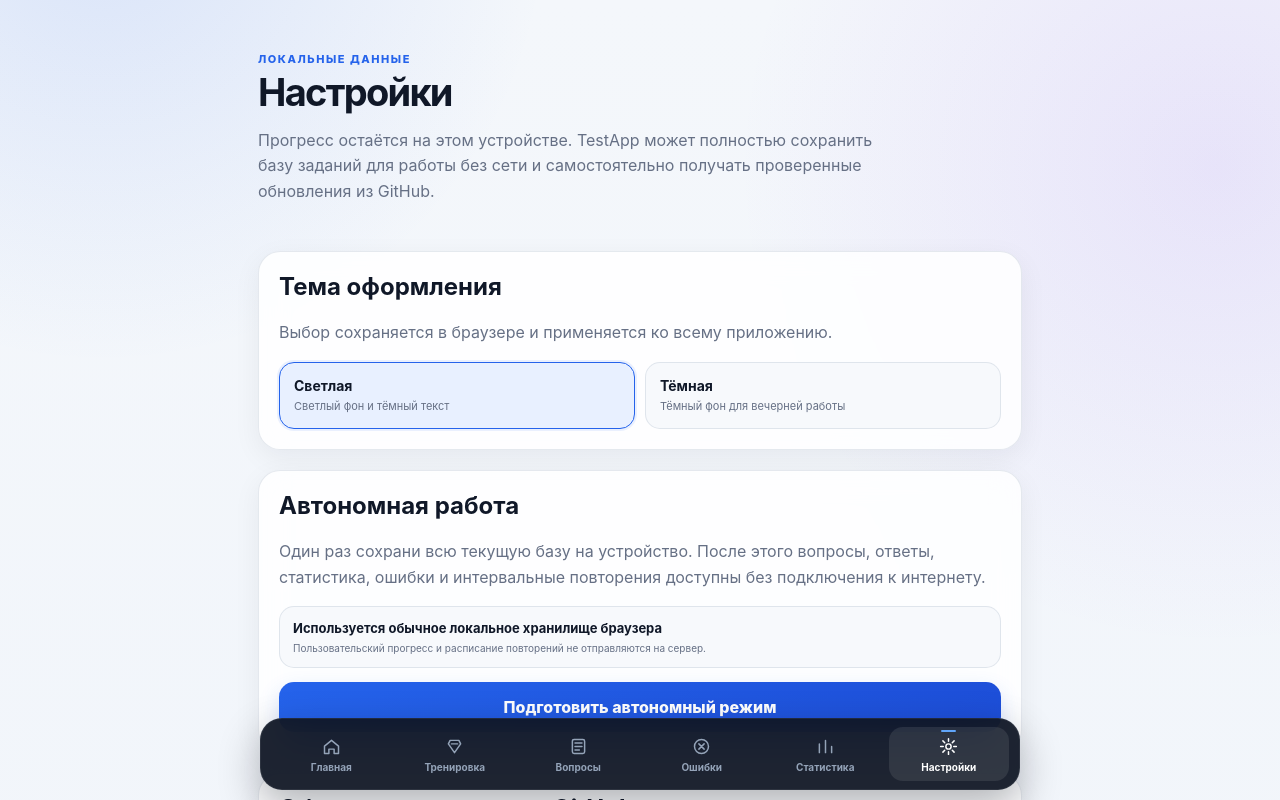
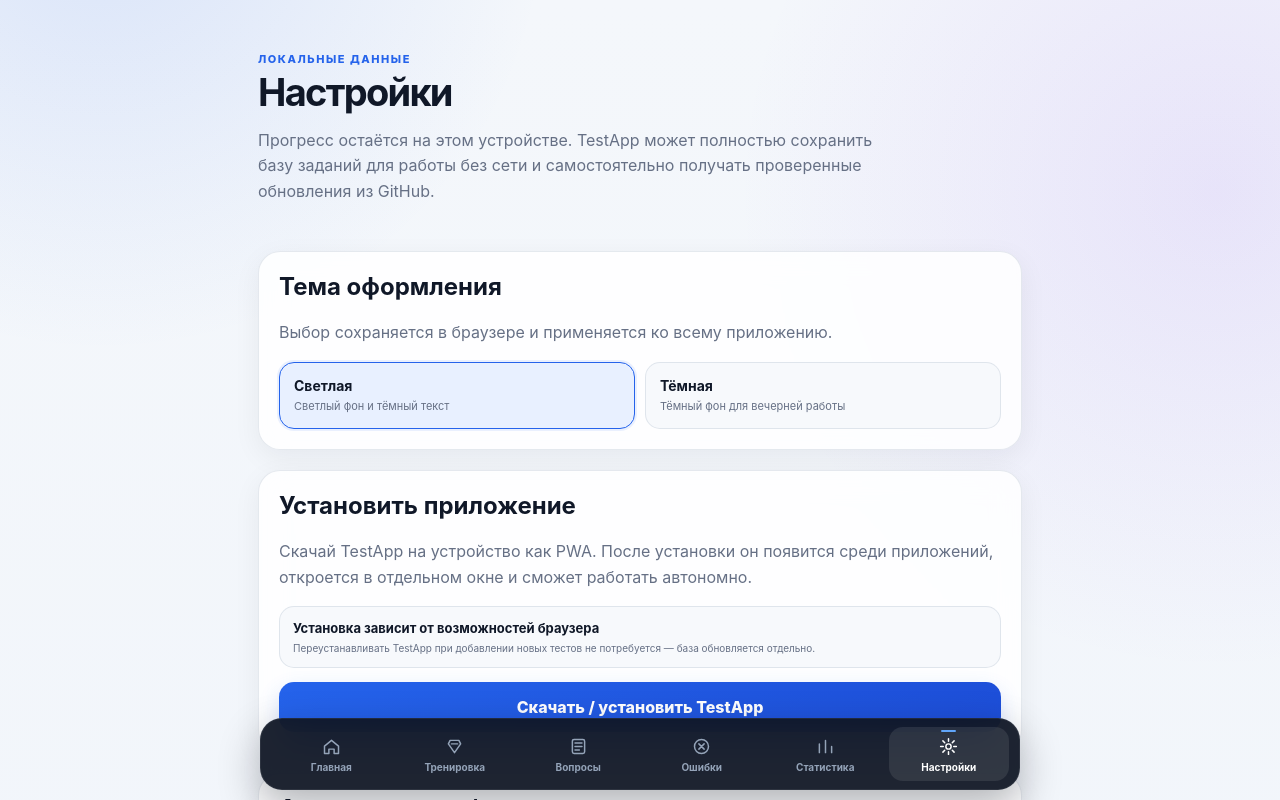
Before and after one commit to eretenkodaniil16-rgb/testapp, a Next.js app: page /settings in a window 1280 px wide. Shown: the top 800 px of the page. Built offline with nearby package versions, Linux system fonts and the light colour scheme; no server answers.

Commit message:
feat: add install application button to settings

```diff
--- a/src/app/settings/page.tsx
+++ b/src/app/settings/page.tsx
@@ -14,6 +14,24 @@
 const AUTO_UPDATE_KEY = "testapp-auto-content-updates";
 type ThemeMode = "light" | "dark";
 
+type InstallPromptEvent = Event & {
+  prompt: () => Promise<void>;
+  userChoice: Promise<{ outcome: "accepted" | "dismissed" }>;
+};
+
+type InstallWindow = Window & {
+  __testAppInstallPrompt?: InstallPromptEvent;
+};
+
+type StandaloneNavigator = Navigator & {
+  standalone?: boolean;
+};
+
+function isApplicationInstalled(): boolean {
+  if (typeof window === "undefined") return false;
+  return window.matchMedia("(display-mode: standalone)").matches || (navigator as StandaloneNavigator).standalone === true;
+}
+
 export default function SettingsPage() {
   const [status, setStatus] = useState<string>("");
   const [theme, setTheme] = useState<ThemeMode>("light");
@@ -23,6 +41,9 @@
   const [offlineStatus, setOfflineStatus] = useState<string>("");
   const [offlineBusy, setOfflineBusy] = useState(false);
   const [storagePersistent, setStoragePersistent] = useState<boolean | null>(null);
+  const [installAvailable, setInstallAvailable] = useState(false);
+  const [appInstalled, setAppInstalled] = useState(false);
+  const [installStatus, setInstallStatus] = useState<string>("");
   const [contentSummary, setContentSummary] = useState<{ contentVersion: number; packageCount: number; questionCount: number } | null>(null);
 
   useEffect(() => {
@@ -39,6 +60,26 @@
     if (navigator.storage?.persisted) {
       navigator.storage.persisted().then(setStoragePersistent).catch(() => setStoragePersistent(null));
     }
+
+    const syncInstallState = () => {
+      const installed = isApplicationInstalled();
+      setAppInstalled(installed);
+      setInstallAvailable(!installed && Boolean((window as InstallWindow).__testAppInstallPrompt));
+    };
+    const handleInstalled = () => {
+      setAppInstalled(true);
+      setInstallAvailable(false);
+      setInstallStatus("TestApp установлен. Теперь его можно запускать с экрана приложений как отдельную программу.");
+    };
+
+    syncInstallState();
+    window.addEventListener("testapp-install-available", syncInstallState);
+    window.addEventListener("testapp-installed", handleInstalled);
+
+    return () => {
+      window.removeEventListener("testapp-install-available", syncInstallState);
+      window.removeEventListener("testapp-installed", handleInstalled);
+    };
   }, []);
 
   function applyTheme(next: ThemeMode) {
@@ -50,6 +91,41 @@
   function applyAutoUpdates(enabled: boolean) {
     window.localStorage.setItem(AUTO_UPDATE_KEY, enabled ? "1" : "0");
     setAutoUpdates(enabled);
+  }
+
+  async function installApplication() {
+    if (isApplicationInstalled()) {
+      setAppInstalled(true);
+      setInstallStatus("TestApp уже установлен на этом устройстве.");
+      return;
+    }
+
+    const installWindow = window as InstallWindow;
+    const prompt = installWindow.__testAppInstallPrompt;
+    if (prompt) {
+      try {
+        await prompt.prompt();
+        const choice = await prompt.userChoice;
+        delete installWindow.__testAppInstallPrompt;
+        setInstallAvailable(false);
+        if (choice.outcome === "accepted") {
+          setAppInstalled(true);
+          setInstallStatus("Установка подтверждена. TestApp появится среди приложений устройства.");
+        } else {
+          setInstallStatus("Установка отменена. Кнопку можно использовать повторно, когда браузер снова предложит установку.");
+        }
+      } catch {
+        setInstallStatus("Браузер не смог запустить установку. Используй пункт «Установить приложение» или «Добавить на главный экран» в меню браузера.");
+      }
+      return;
+    }
+
+    const userAgent = navigator.userAgent.toLowerCase();
+    if (/iphone|ipad|ipod/.test(userAgent)) {
+      setInstallStatus("На iPhone/iPad: открой меню «Поделиться» в Safari → «На экран Домой» → «Добавить». После этого TestApp будет запускаться как отдельное приложение.");
+    } else {
+      setInstallStatus("Браузер пока не передал системное окно установки. Открой меню браузера и выбери «Установить приложение» или «Добавить на главный экран», затем вернись сюда.");
+    }
   }
 
   async function prepareOfflineMode() {
@@ -151,6 +227,19 @@
       </section>
 
       <section className="info-card">
+        <h2>Установить приложение</h2>
+        <p>Скачай TestApp на устройство как PWA. После установки он появится среди приложений, откроется в отдельном окне и сможет работать автономно.</p>
+        <div className="content-source">
+          <strong>{appInstalled ? "TestApp уже установлен" : installAvailable ? "Приложение готово к установке" : "Установка зависит от возможностей браузера"}</strong>
+          <span>Переустанавливать TestApp при добавлении новых тестов не потребуется — база обновляется отдельно.</span>
+        </div>
+        <button className="button full-width" type="button" onClick={() => void installApplication()} disabled={appInstalled}>
+          {appInstalled ? "Приложение установлено" : "Скачать / установить TestApp"}
+        </button>
+        {installStatus && <p>{installStatus}</p>}
+      </section>
+
+      <section className="info-card">
         <h2>Автономная работа</h2>
         <p>Один раз сохрани всю текущую базу на устройство. После этого вопросы, ответы, статистика, ошибки и интервальные повторения доступны без подключения к интернету.</p>
         <div className="content-source">
```
